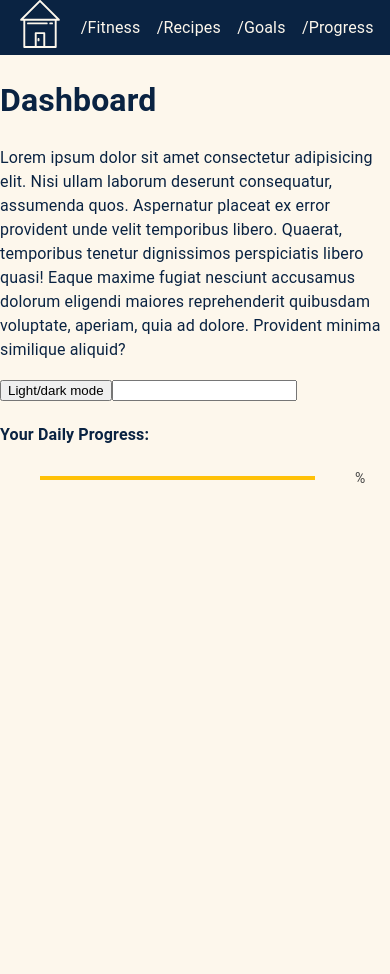
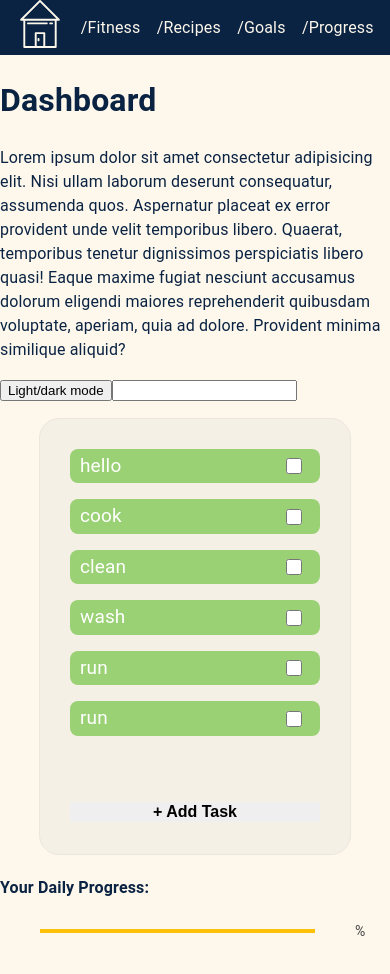
Before and after one commit to SchoolOfCode/final-project-front-end-theredhotchillicoders, a Next.js app: page / in a window 390 px wide. Shown: the top 974 px of the page. Before the commit the page ends 844 px from the top, so only its background shows below. Built offline with nearby package versions, Linux system fonts and the light colour scheme; no server answers.

Commit message:
added grid layout for taskboard and progress bar

```diff
--- a/components/TaskBoard/Taskboard.module.css
+++ b/components/TaskBoard/Taskboard.module.css
@@ -27,6 +27,3 @@
   height: 1rem;
   margin-right: 0.5rem;
 }
-
-.addTask {
-}
--- a/pages/index.js
+++ b/pages/index.js
@@ -1,14 +1,18 @@
-import NavBar from '../components/NavBar/NavBar';
-import React from 'react';
-import { useEffect, useState } from 'react';
-import ProgressBar from '../components/ProgressBar/ProgressBar';
+import NavBar from "../components/NavBar/NavBar";
+import React from "react";
+import { useEffect, useState } from "react";
+import ProgressBar from "../components/ProgressBar/ProgressBar";
+import TaskBoard from "../components/TaskBoard/TaskBoard";
+import css from "../styles/index.module.css";
 
 export default function Dashboard({ toggleColorMode, theme }) {
-	const [ taskComplete, setTaskComplete ] = useState();
+  const [taskComplete, setTaskComplete] = useState();
 
   useEffect(() => {
     async function fetchData() {
-			const response = await fetch(`https://socfinalproject.herokuapp.com/activities`);
+      const response = await fetch(
+        `https://socfinalproject.herokuapp.com/activities`
+      );
       const data = await response.json();
       console.log(data);
     }
@@ -20,17 +24,25 @@ export default function Dashboard({ toggleColorMode, theme }) {
       <NavBar theme={theme} />
       <h1>Dashboard</h1>
       <p>
-				Lorem ipsum dolor sit amet consectetur adipisicing elit. Nisi ullam laborum deserunt consequatur,
-				assumenda quos. Aspernatur placeat ex error provident unde velit temporibus libero. Quaerat, temporibus
-				tenetur dignissimos perspiciatis libero quasi! Eaque maxime fugiat nesciunt accusamus dolorum eligendi
-				maiores reprehenderit quibusdam voluptate, aperiam, quia ad dolore. Provident minima similique aliquid?
+        Lorem ipsum dolor sit amet consectetur adipisicing elit. Nisi ullam
+        laborum deserunt consequatur, assumenda quos. Aspernatur placeat ex
+        error provident unde velit temporibus libero. Quaerat, temporibus
+        tenetur dignissimos perspiciatis libero quasi! Eaque maxime fugiat
+        nesciunt accusamus dolorum eligendi maiores reprehenderit quibusdam
+        voluptate, aperiam, quia ad dolore. Provident minima similique aliquid?
       </p>
       <button onClick={toggleColorMode}>Light/dark mode</button>
       <input type="number" onChange={(e) => setTaskComplete(e.target.value)} />
+      <div className={css.container}>
+        <div className="Taskboard">
+          <TaskBoard />
+        </div>
+        <div className="Progress-Bar">
           <ProgressBar TaskPercent={taskComplete} />
         </div>
+      </div>
+    </div>
   );
-
 }
 
 /* Home page components:
--- /dev/null
+++ b/styles/index.module.css
@@ -0,0 +1,37 @@
+.container {
+  display: grid;
+  grid-template-columns: 1fr 1fr;
+  grid-template-rows: 1fr;
+  gap: 0px 0px;
+  grid-auto-flow: row;
+  grid-template-areas: "Taskboard Progress-Bar";
+}
+
+.Taskboard {
+  grid-area: Taskboard;
+}
+
+.Progress-Bar {
+  grid-area: Progress-Bar;
+}
+
+@media screen and (max-width: 755px) {
+  .container {
+    display: grid;
+    grid-template-columns: 1fr;
+    grid-template-rows: 0.5fr 1fr;
+    gap: 0px 0px;
+    grid-auto-flow: column;
+    grid-template-areas:
+      "Progress-Bar"
+      "Taskboard";
+  }
+
+  .Progress-Bar {
+    grid-area: Progress-Bar;
+  }
+
+  .Taskboard {
+    grid-area: Taskboard;
+  }
+}
```
Lines whose indentation alone changed are shown as unchanged.
